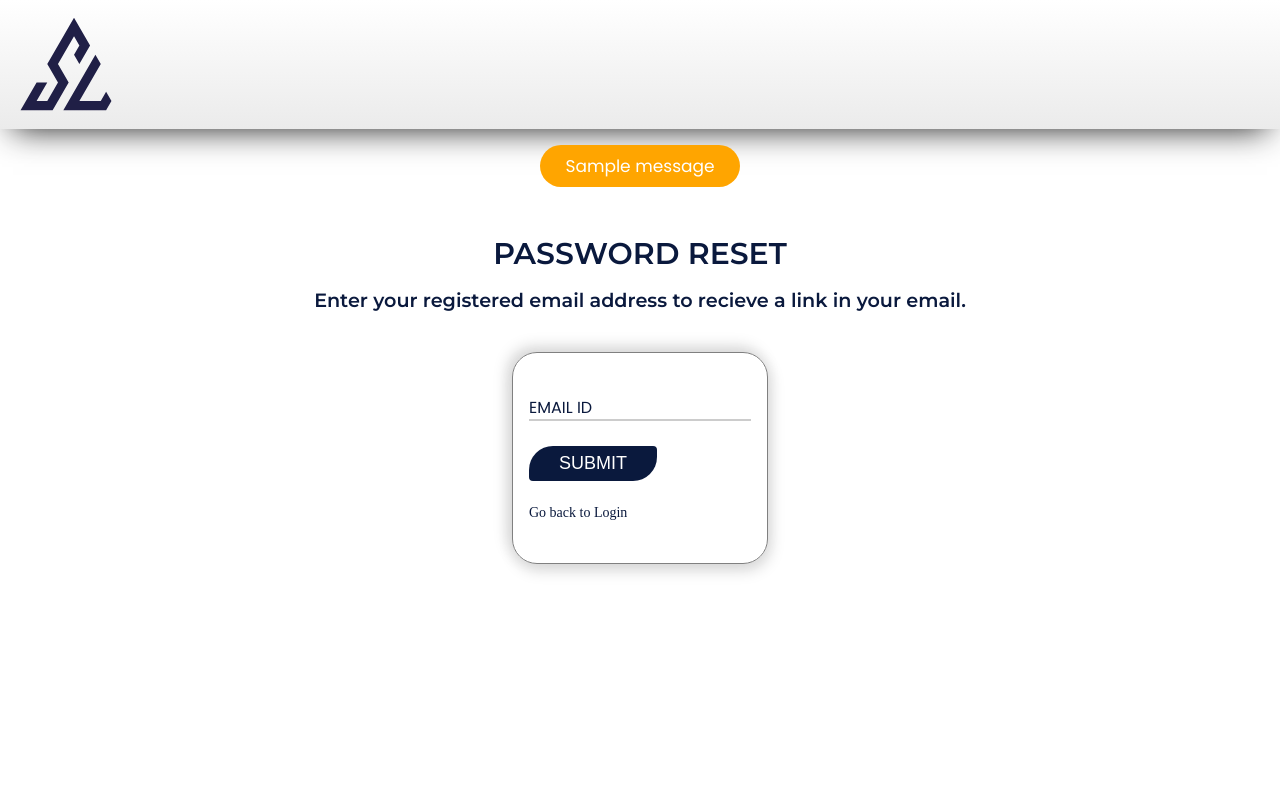
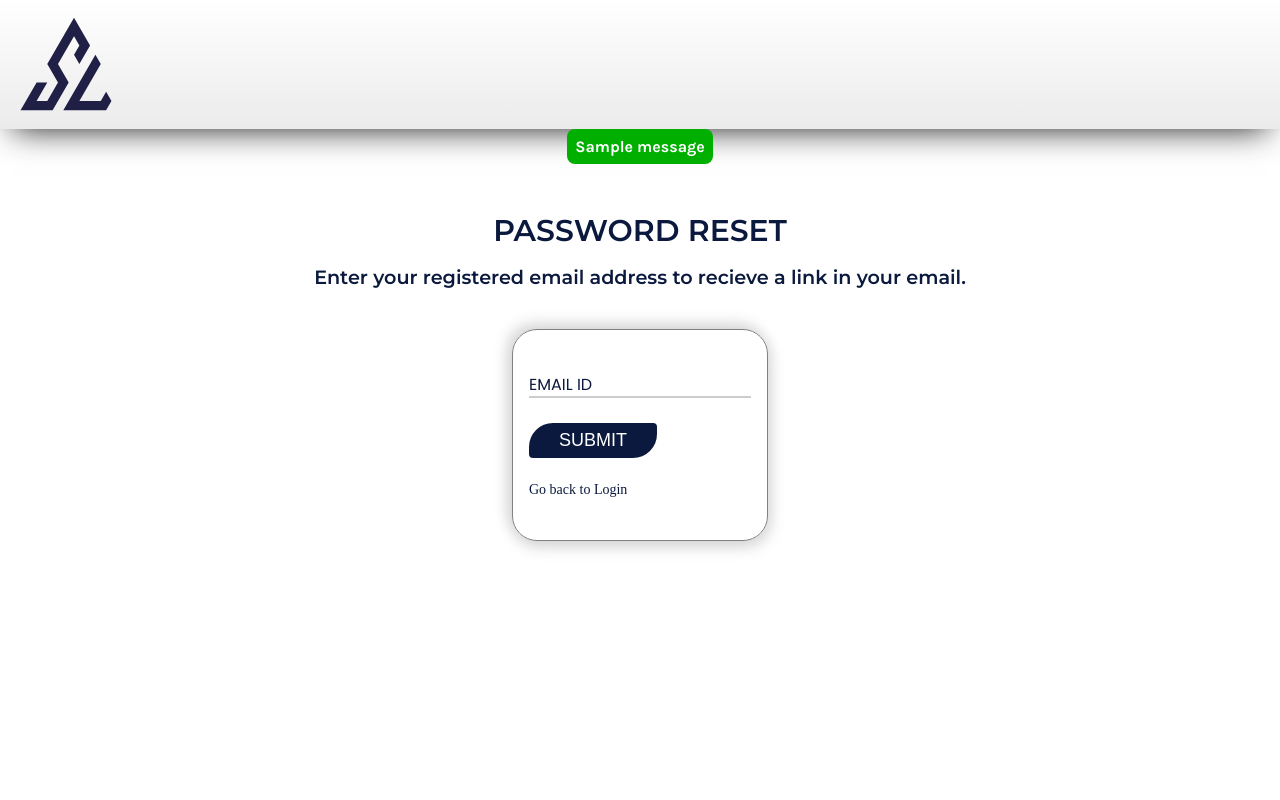
Before and after one commit to rickbhatt/solvelitigation, a Django app: page /account/forget-password in a window 1280 px wide. Run offline with Django 3.2, Linux system fonts and the light colour scheme; tables that the repository leaves empty hold one stand-in row (values such as "Sample post"); one stand-in notice (Sample message) is shown; parts of the project's set-up code (start-up, migrations or seed data) failed here and were passed over.

Commit message:
messages framework revamped

```diff
--- a/account/tasks.py
+++ b/account/tasks.py
@@ -11,7 +11,7 @@ from django.utils.dateparse import parse_datetime
 @shared_task
 def regd_send_email(name, user_email):
     # to the customer
-    template = render_to_string('template/account/regd_success_email.html', {'name': name})
+    template = render_to_string('regd_success_email.html', {'name': name})
     email = EmailMessage(
         'Registration Successfull',                                   #subject
         template,                                                      # body
--- a/account/views.py
+++ b/account/views.py
@@ -123,7 +123,7 @@ def registerpage(request):
 
             send_to_developer.delay(path, date_of_record, error)
             print("\nthe exception is comming from regsiterpage : ", e, "\n")
-            messages.info(request, 'We are facing some problem. We shall rectify it soon. Sorry for inconvenience caused.')
+            messages.error(request, 'We are facing some problem. We shall rectify it soon. Sorry for inconvenience caused.')
             return redirect('register')
 
     else:
@@ -266,7 +266,7 @@ def change_password(request, token):
             user_id = request.POST.get('user')
 
             if user_id is None:
-                messages.info(request, 'User does not exist.')
+                messages.error(request, 'User does not exist.')
                 return redirect(request.path_info)
             else:
                 if new_password != con_password:
@@ -277,7 +277,7 @@ def change_password(request, token):
                     user_obj.set_password(new_password)
                     user_obj.save()
 
-                    messages.info(request, 'Password changed successfuly')
+                    messages.success(request, 'Password changed successfuly')
 
                     return redirect('login')
 
@@ -294,7 +294,7 @@ def change_password(request, token):
 
         send_to_developer.delay(path, date_of_record, error)
         print("\nthe exception is comming from forget_password : ", e, "\n")
-        messages.info(request, 'We are facing some problem. We shall rectify it soon. Sorry for inconvenience caused.')
+        messages.error(request, 'We are facing some problem. We shall rectify it soon. Sorry for inconvenience caused.')
 
         print("this is the exception from chamge_password : ", e)
         return redirect(request.path_info)
@@ -324,7 +324,7 @@ def forget_password(request):
                 messages.info(request, f'An email has been sent to {user_obj}.')
                 return redirect('forget-password')
             else:
-                messages.info(request, 'User does not exist')
+                messages.error(request, 'User does not exist')
                 return redirect('forget-password')
 
     except Exception as e:
@@ -337,7 +337,7 @@ def forget_password(request):
 
         send_to_developer.delay(path, date_of_record, error)
         print("\nthe exception is comming from forget_password : ", e, "\n")
-        messages.info(request, 'We are facing some problem. We shall rectify it soon. Sorry for inconvenience caused.')
+        messages.error(request, 'We are facing some problem. We shall rectify it soon. Sorry for inconvenience caused.')
         return redirect('forget-password')
 
     return render(request, 'account/fp_email_form.html')
--- a/solvelitigation/settings.py
+++ b/solvelitigation/settings.py
@@ -31,7 +31,7 @@ SECRET_KEY = 'django-insecure-56svcpo21fjbbl_)+e*4vkh^=xmd1d^^!y!ry_8+b01rxiq9v2
 # SECURITY WARNING: don't run with debug turned on in production!
 DEBUG = True
 
-ALLOWED_HOSTS = ['solvelitigation.com', 'www.solvelitigation.com' 'localhost', '127.0.0.1','0f06-103-38-89-210.ngrok.io']
+ALLOWED_HOSTS = ['solvelitigation.com', 'www.solvelitigation.com' 'localhost', '127.0.0.1']
 
 
 # Application definition
--- a/static/css/fp_password_reset.css
+++ b/static/css/fp_password_reset.css
@@ -1,29 +1,23 @@
-@import url('https://fonts.googleapis.com/css2?family=Josefin+Sans:wght@500&family=Montserrat:wght@600&family=Oswald:wght@500&family=Poppins&family=Raleway:wght@800&family=Roboto+Slab&display=swap');
+@import url("https://fonts.googleapis.com/css2?family=Josefin+Sans:wght@500&family=Montserrat:wght@600&family=Oswald:wght@500&family=Poppins&family=Raleway:wght@800&family=Roboto+Slab&display=swap");
 
-
-*{
+* {
   margin: 0;
   padding: 0;
   box-sizing: border-box;
 }
 
-body
-{
+body {
   overflow-x: hidden;
   /* background-color: hsl(var(--clr-neutral-200)); */
   min-height: 100vh;
   counter-reset: Serial;
-
-
 }
 
-:root{
+:root {
   --clr-secondary-400: 217 19% 35%;
-
 }
 
-.password-main-container
-{
+.password-main-container {
   /* outline: 3px solid hotpink; */
   display: flex;
   flex-direction: column;
@@ -33,8 +27,7 @@ body
 }
 
 /* header section */
-.password-reset-header
-{
+.password-reset-header {
   /* outline: 1px solid red; */
   min-height: 60px;
   display: flex;
@@ -42,19 +35,23 @@ body
   align-items: center;
   padding-inline: 1rem;
   padding-block: 0.9rem;
-    box-shadow: 0px 13px 31px -13px rgba(0,0,0,0.89);
-    background-image: linear-gradient(to top, #ebebeb, #f0f0f0, #f5f5f5, #fafafa, #ffffff);
+  box-shadow: 0px 13px 31px -13px rgba(0, 0, 0, 0.89);
+  background-image: linear-gradient(
+    to top,
+    #ebebeb,
+    #f0f0f0,
+    #f5f5f5,
+    #fafafa,
+    #ffffff
+  );
 }
 
-.logo
-
-{
+.logo {
   width: 6.25rem;
   height: 6.25rem;
 }
 
-.password-ts-container
-{
+.password-ts-container {
   display: flex;
   flex-direction: column;
   align-items: center;
@@ -64,26 +61,23 @@ body
   padding-inline: 1rem;
 }
 
-.password-title
-{
+.password-title {
   color: #0a193d;
   font-weight: bolder;
-    font-family: 'Montserrat', sans-serif;
+  font-family: "Montserrat", sans-serif;
   font-size: 30px;
   text-align: justify;
 }
 
-.password-sub-title
-{
+.password-sub-title {
   color: #0a193d;
   font-weight: bolder;
-    font-family: 'Montserrat', sans-serif;
+  font-family: "Montserrat", sans-serif;
   font-size: 1.2rem;
   text-align: justify;
 }
 
-.password-form-container
-{
+.password-form-container {
   display: flex;
   flex-direction: column;
   border: 1px solid grey;
@@ -93,96 +87,80 @@ body
   box-shadow: 2px 6px 15px #d5d5d5, -4px -5px 15px #d5d5d5;
   margin-top: 1.5rem;
   gap: 1.5rem;
-
 }
 
-.password-form-container p{
+.password-form-container p {
   color: red;
   font-weight: bolder;
-    font-family: 'Poppins', sans-serif;
+  font-family: "Poppins", sans-serif;
   font-size: 12px;
 }
 
-.password-form-container h3
-{
+.password-form-container h3 {
   color: #0a193d;
   font-weight: bolder;
-    font-family: 'Poppins', sans-serif;
+  font-family: "Poppins", sans-serif;
   font-size: 30px;
 }
 
-.password-form-container a
-{
+.password-form-container a {
   /* margin-top: 0.8rem; */
   text-decoration: none;
   color: #0a193d;
-    font-size: 14px ;
+  font-size: 14px;
 }
 
-.password-form-container a:hover
-{
+.password-form-container a:hover {
   transform: scaleX(1.05);
 }
 
-
-.password-form-group
-{
+.password-form-group {
   /* margin-bottom: 0.8rem; */
-    transition: all .3s;
-
+  transition: all 0.3s;
 }
 
-.password-form-label
-{
+.password-form-label {
   /* border: 1px solid red; */
 
   font-size: 1em;
   color: #0a193d;
-    font-family: 'Poppins', sans-serif;
+  font-family: "Poppins", sans-serif;
   display: block;
   opacity: 1;
   transform: translateY(-1.6em);
-    transform-origin:0 0;
-    transition: all .3s;
+  transform-origin: 0 0;
+  transition: all 0.3s;
 }
 
-.password-form-control
-{
-
+.password-form-control {
   border-radius: 0;
   border-color: #ccc;
   border-style: none none solid none;
   width: 100%;
-    transition: all .5s;
+  transition: all 0.5s;
   padding: 5px;
-
 }
 
-.password-form-control::placeholder
-{
+.password-form-control::placeholder {
   color: transparent;
 }
 
-.password-form-control:focus
-{
+.password-form-control:focus {
   box-shadow: none;
   outline: none;
   border-color: orange;
 }
 
 .password-form-control:focus + .password-form-label,
-.password-form-control:not(:placeholder-shown) + .password-form-label
-{
-    transform: translateY(-3em) scale(.8);
+.password-form-control:not(:placeholder-shown) + .password-form-label {
+  transform: translateY(-3em) scale(0.8);
 }
 
-.password-form-group:focus-within
-{
-    transform: scale(1.01,1.01);
+.password-form-group:focus-within {
+  transform: scale(1.01, 1.01);
 }
 
-.password-button
-{
+.password-button {
   background-color: #0a193d;
   color: #ffff;
   text-align: center;
@@ -193,55 +171,29 @@ body
   cursor: pointer;
 }
 
-.password-button:hover
-{
+.password-button:hover {
   background-color: rgb(255, 153, 0);
 }
 
-.message-container
-{
-    background-color: orange;
-    border-radius: 25px;
-    padding: 8px 25px;
-    text-align: center;
-    margin-top:1rem;
-}
-
-.message-container p
-{
-    color: white;
-    font-size: 17px;
-    font-family: 'Poppins', sans-serif;
-}
-
-@media (max-width:780px)
-{
-
-
-    .password-form-container{
+@media (max-width: 780px) {
+  .password-form-container {
     min-width: 80%;
     justify-self: center;
   }
 }
 
-
-
-@media (max-width: 490px)
-{
-    .password-main-container
-    {
+@media (max-width: 490px) {
+  .password-main-container {
     padding-inline: 0.5rem;
   }
 
-    .password-reset-header{
+  .password-reset-header {
     min-height: 30px;
     padding: 10px;
-
   }
 
-    .logo{
+  .logo {
     width: 3rem;
     height: 3rem;
   }
-
 }
--- /dev/null
+++ b/static/css/messages.css
@@ -0,0 +1,67 @@
+@import url("https://fonts.googleapis.com/css2?family=Cormorant+Garamond:wght@700&family=Josefin+Sans:wght@500&family=Karla:wght@700&family=Merriweather:wght@700&family=Spectral:wght@800&family=Yeseva+One&display=swap");
+* {
+  margin: 0;
+  padding: 0;
+  user-select: none;
+}
+
+/* Box sizing rules */
+*,
+*::before,
+*::after {
+  box-sizing: border-box;
+}
+
+/* Remove default margin */
+body,
+h1,
+h2,
+h3,
+h4,
+p,
+pre,
+figure,
+blockquote,
+dl,
+dd {
+  margin: 0;
+}
+
+/* Remove list styles on ul, ol elements with a list role, which suggests default styling will be removed */
+ul[role="list"],
+ol[role="list"] {
+  list-style: none;
+}
+
+.messages {
+  list-style-type: none;
+  list-style: none;
+}
+
+.info,
+.success,
+.warning,
+.error {
+  padding: 0.5rem;
+  font-family: "Karla", sans-serif;
+  font-size: 1rem;
+  border-radius: 0.5rem;
+  text-align: center;
+  color: #fff;
+}
+
+.info {
+  background-color: rgb(23, 162, 184);
+}
+
+.error {
+  background-color: rgb(255, 0, 0);
+}
+
+.success {
+  background-color: rgb(0, 175, 0);
+}
+
+.warning {
+  background-color: rgb(255, 166, 0);
+}
--- a/template/account/fp_email_form.html
+++ b/template/account/fp_email_form.html
@@ -7,6 +7,8 @@
     <meta name="viewport" content="width=device-width, initial-scale=1.0">
     <title>Solve Litigation | Password Reset</title>
     <link rel="stylesheet" href="{% static 'css/fp_password_reset.css' %}">
+    <link rel="stylesheet" href="{% static 'css/messages.css' %}">
+
     <link rel="icon" href="{% static 'images/solve_icon.svg' %}">
 
 
@@ -20,13 +22,13 @@
 
 
     <div class="password-main-container">
-        {% if messages %}
-            <div class="message-container">
+       {% if messages %}
+            <ul class="messages">
                 {% for message in messages %}
-                <p>{{message}}</p>
-            {% endfor %}
-            </div>
-        {% endif %}
+                <li {% if message.tags %} class="{{ message.tags }}"{% endif %}>{{ message }}</li>
+                {% endfor %}
+            </ul>
+         {% endif %}
     </div>
 
     <div class="password-main-container">
```
Also changed, not shown: payment/views.py (+5 -5 lines), static/css/login.css (+0 -15 lines), static/css/register.css (+0 -15 lines), static/css/subselection.css (+8 -13 lines), template/account/change_password.html (+8 -6 lines), template/account/login.html (+8 -6 lines), template/account/register.html (+8 -6 lines), template/payment/sub_selection.html (+9 -6 lines), db.sqlite3, template/regd_success_email.html (renamed from template/account/regd_success_email.html). Lines whose indentation alone changed are shown as unchanged.
